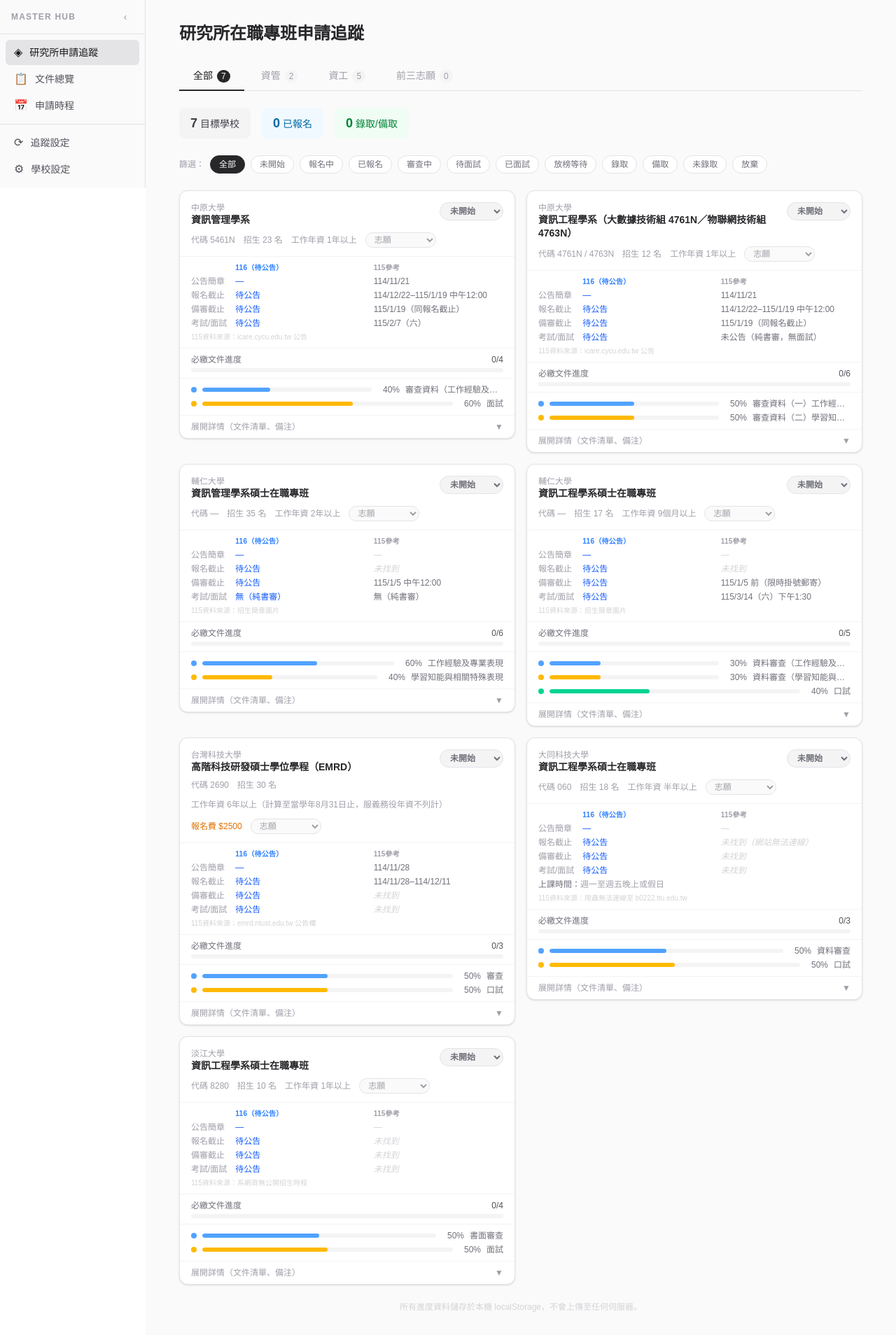
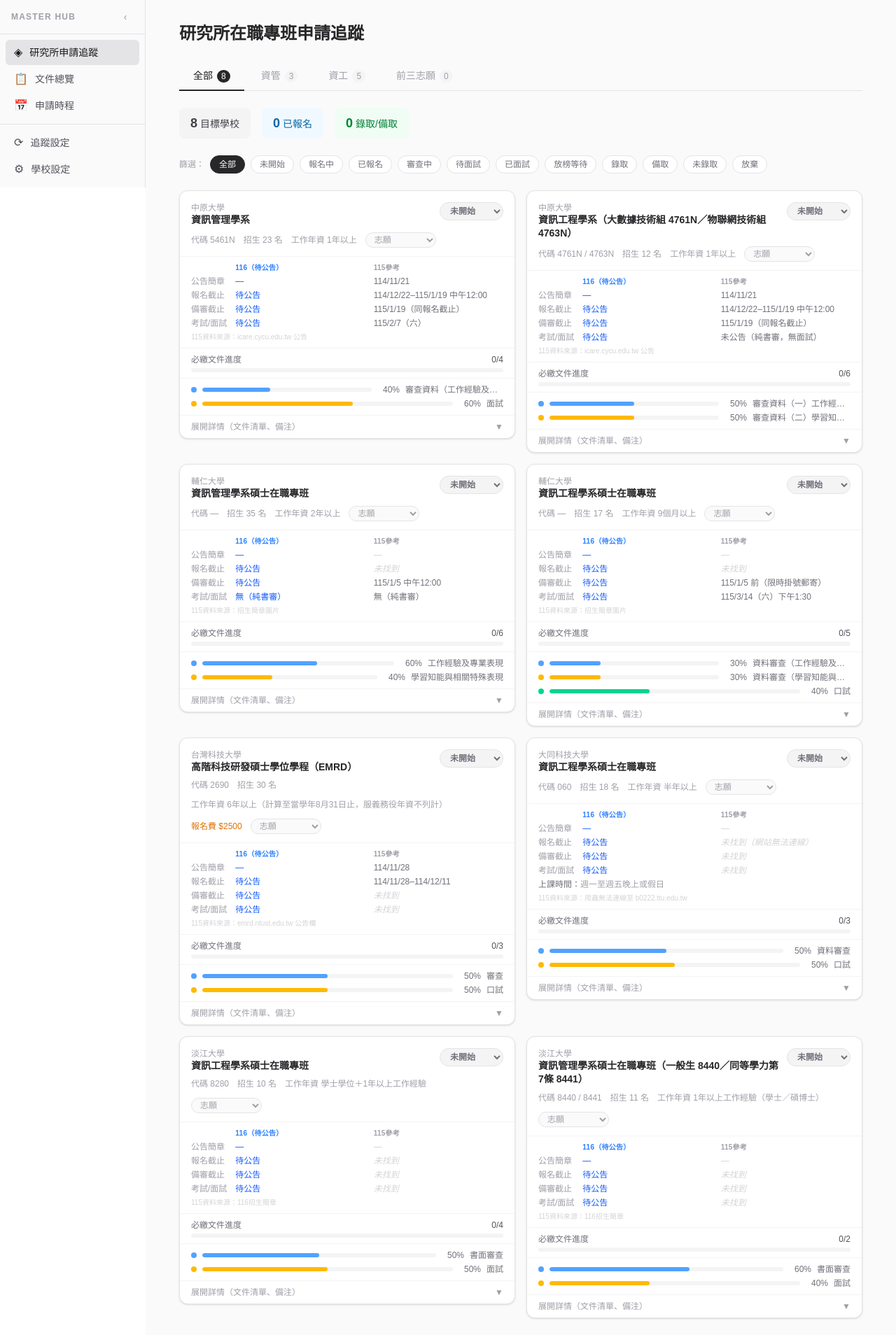
Before and after one commit to KimberlyYen/master-hub, a Next.js app: page /applications in a window 1280 px wide. Shown: the top 1908 px of the page at 70% size. Built offline with nearby package versions, Linux system fonts and the light colour scheme.

Commit message:
feat: 新增淡江資管在職專班並更新資工簡章資料
依116招生簡章新增淡江資管碩專班，更新資工系備審文件，並自動補齊 localStorage 新學校。

```diff
--- a/app/applications/data.ts
+++ b/app/applications/data.ts
@@ -263,7 +263,7 @@ export const schools: School[] = [
     code: '8280',
     quota: 10,
     website: 'https://csie.tku.edu.tw/',
-    workExpRequired: '1年以上',
+    workExpRequired: '學士學位＋1年以上工作經驗',
     examDate: '待公告',
     documentDeadline: '待公告',
     registrationDeadline: '待公告',
@@ -272,8 +272,8 @@ export const schools: School[] = [
       { label: '面試', percentage: 50 },
     ],
     requiredDocuments: [
-      { label: '歷年成績單及學歷證明', required: true },
-      { label: '研讀計畫書', required: true },
+      { label: '歷年成績單1份及學歷證明（轉學生須另附原校成績單）', required: true },
+      { label: '研讀計畫書1份', required: true },
       { label: '工作經驗年資證明', required: true },
       { label: '專業工作成就證明', required: true },
     ],
@@ -283,7 +283,37 @@ export const schools: School[] = [
       registrationDeadline: '未找到',
       documentDeadline: '未找到',
       examDate: '未找到',
-      source: '系網頁無公開招生時程',
+      source: '116招生簡章',
+    },
+  },
+  {
+    id: 'tku-im',
+    school: '淡江大學',
+    department: '資訊管理學系碩士在職專班（一般生 8440／同等學力第7條 8441）',
+    code: '8440 / 8441',
+    quota: 11,
+    website: 'https://www.im.tku.edu.tw/',
+    workExpRequired: '1年以上工作經驗（學士／碩博士）',
+    examDate: '待公告',
+    documentDeadline: '待公告',
+    registrationDeadline: '待公告',
+    scoring: [
+      { label: '書面審查', percentage: 60 },
+      { label: '面試', percentage: 40 },
+    ],
+    requiredDocuments: [
+      { label: '學歷與工作年資證明', required: true },
+      { label: '學經歷', required: true },
+      { label: '其他傑出表現佐證文件', required: false },
+    ],
+    remarks:
+      '備審資料須於繳費後上傳，逾期或缺件視同未完成報名。同等學力第7條考生（8441）須於114/12/15前送審資格審查申請表（附錄20）及佐證文件，經招生委員會審議通過始得報考。同分參酌順序：面試 > 書面審查。',
+    contact: '(02) 2621-5656 轉 2616/2665',
+    ref115: {
+      registrationDeadline: '未找到',
+      documentDeadline: '未找到',
+      examDate: '未找到',
+      source: '116招生簡章',
     },
   },
 ];
--- a/app/lib/schoolStore.ts
+++ b/app/lib/schoolStore.ts
@@ -33,11 +33,13 @@ export function useSchools() {
       const raw = localStorage.getItem(KEY);
       if (raw) {
         const parsed: School[] = JSON.parse(raw);
-        // Migrate: back-fill ref115 for any school that doesn't have it yet
         const migrated = parsed.map((s) => mergeWithDefault(s, defaultSchools));
-        setSchools(migrated);
-        // Persist migration result
-        localStorage.setItem(KEY, JSON.stringify(migrated));
+        const missing = defaultSchools.filter(
+          (d) => !migrated.some((s) => s.id === d.id)
+        );
+        const next = [...migrated, ...missing];
+        setSchools(next);
+        localStorage.setItem(KEY, JSON.stringify(next));
       } else {
         localStorage.setItem(KEY, JSON.stringify(defaultSchools));
         setSchools(defaultSchools);
--- a/app/lib/scraper.ts
+++ b/app/lib/scraper.ts
@@ -21,6 +21,7 @@ const TARGETS: ScrapeTarget[] = [
   { ids: ["ntust-emrd"],         name: "台灣科技大學 EMRD",      url: "https://emrd.ntust.edu.tw/p/403-1039-1293.php?Lang=zh-tw" },
   { ids: ["ttu-cs"],             name: "大同科技大學 資工系",    url: "https://cse.ttu.edu.tw/" },
   { ids: ["tku-cs"],             name: "淡江大學 資工系",        url: "https://csie.tku.edu.tw/" },
+  { ids: ["tku-im"],             name: "淡江大學 資管系",        url: "https://www.im.tku.edu.tw/" },
 ];
 
 function extractText(html: string): string {
```
